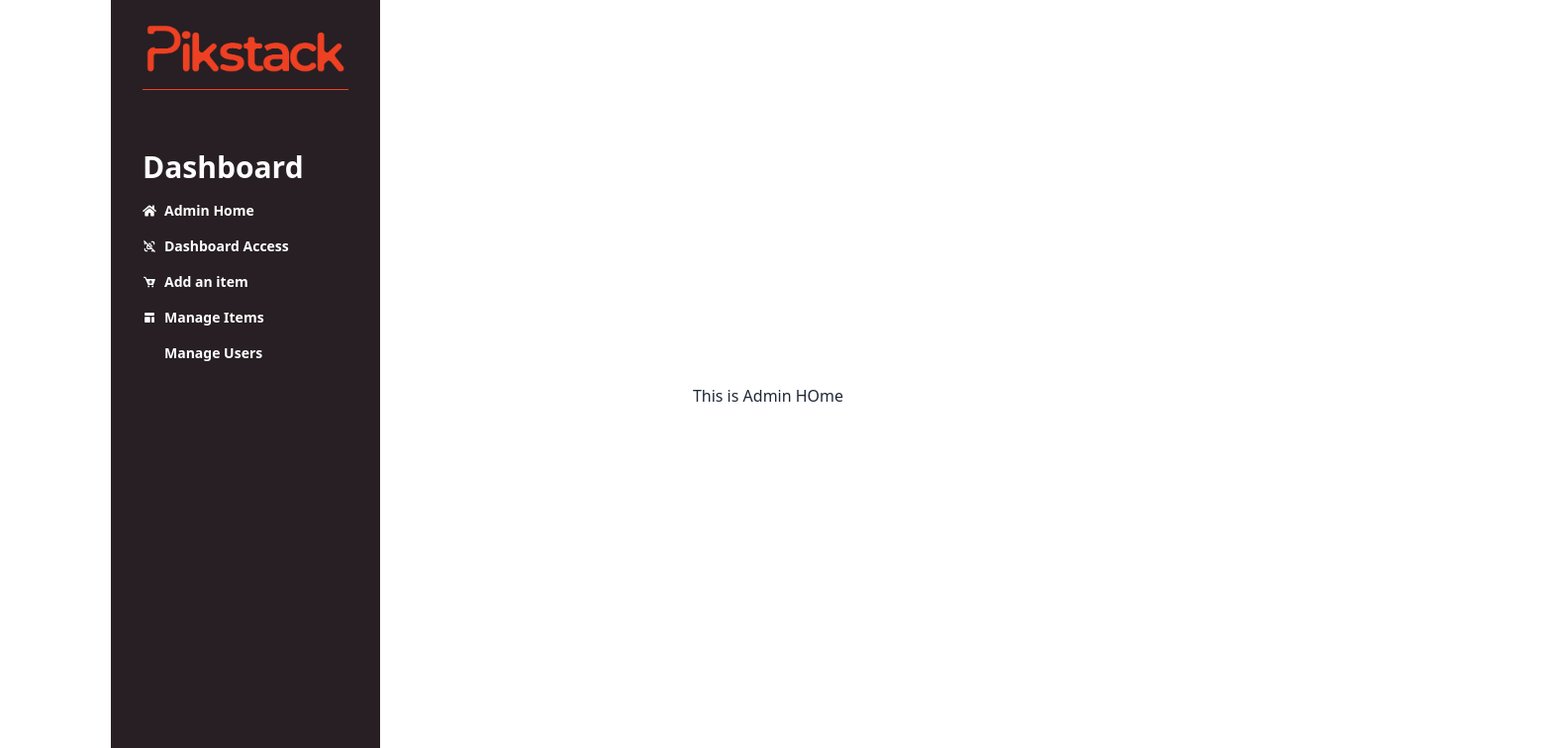
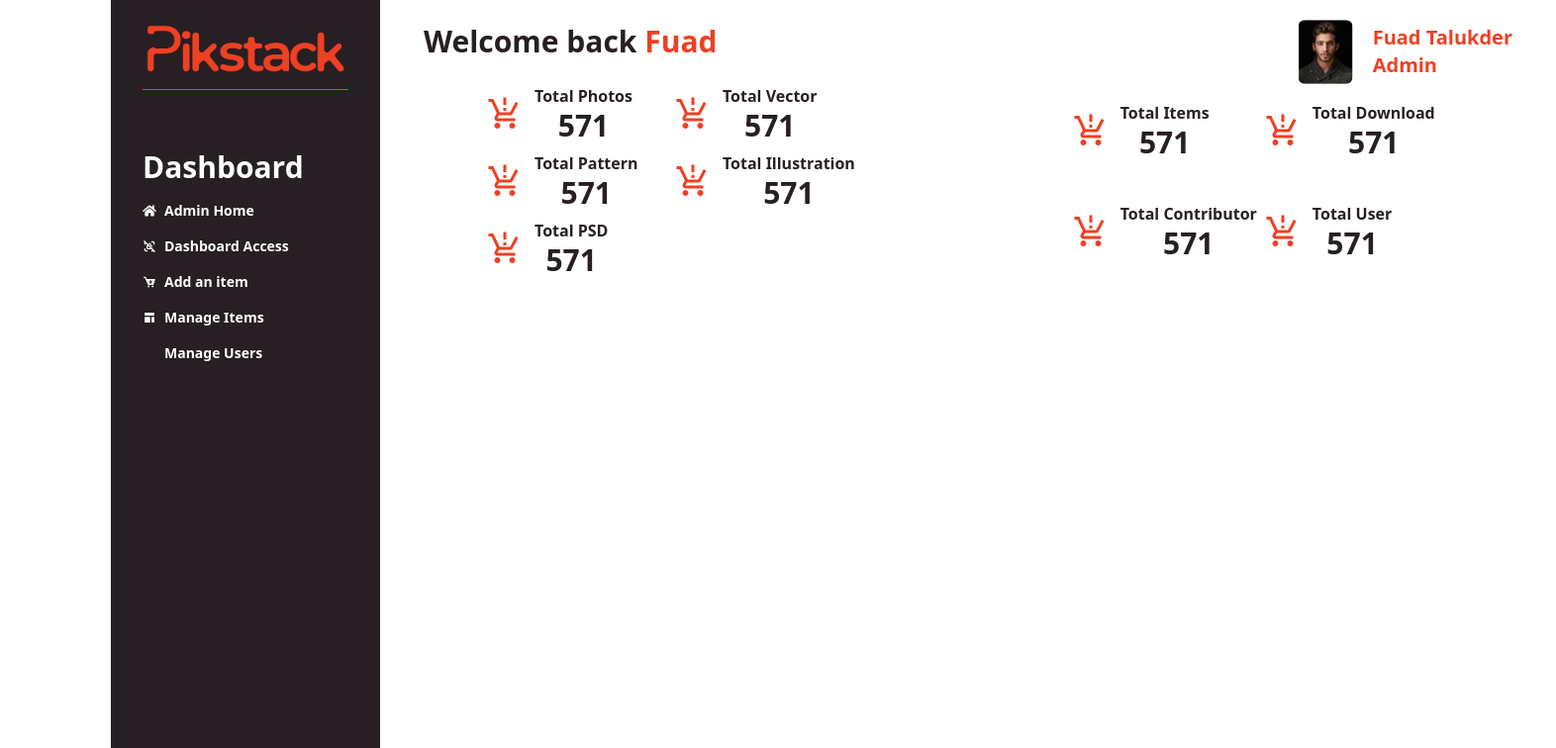
Before and after one commit to FuadTalukder85/pikstack, a React (Vite) app: page /dashboard/admin in a window 1280 px wide. Shown: the top 756 px of the page at 99% size, 1572 px wide, since content can reach past the window. Built offline with nearby package versions, Linux system fonts and the light colour scheme; no server answers; some icons are missing.

Commit message:
design admin dashboard

```diff
--- a/src/Layout/Dashboard.jsx
+++ b/src/Layout/Dashboard.jsx
@@ -10,7 +10,7 @@ const Dashboard = () => {
     <div className="ps-28 pe-28">
       <div className="drawer lg:drawer-open">
         <input id="my-drawer-2" type="checkbox" className="drawer-toggle" />
-        <div className="drawer-content flex flex-col items-center justify-center">
+        <div className="drawer-content">
           {/* Page content here */}
           <Outlet></Outlet>
           <label
--- a/src/Pages/Dashboard/AdminDashboard/AdminHome.jsx
+++ b/src/Pages/Dashboard/AdminDashboard/AdminHome.jsx
@@ -1,7 +1,99 @@
+import { MdProductionQuantityLimits } from "react-icons/md";
+import adminImg from "../../../image/profileImg/profile.jpg";
 const AdminHome = () => {
   return (
-    <div>
-      <h1>This is Admin HOme</h1>
+    <div className="px-11">
+      <div>
+        <div className="flex items-center justify-between text-3xl font-semibold">
+          <h1 className="text-[#271F23]">
+            Welcome back <span className="text-[#EE4023] font-bold">Fuad</span>
+          </h1>
+          <div className="flex items-center gap-5 mt-5">
+            <div>
+              <img src={adminImg} className="w-14 rounded-lg" alt="" />
+            </div>
+            <div className="text-[#EE4023] font-semibold text-xl">
+              <h3>Fuad Talukder</h3>
+              <h3>Admin</h3>
+            </div>
+          </div>
+        </div>
+        <div className="flex justify-between px-16 w-[1100px]">
+          {/* Category */}
+          <div className="grid grid-cols-2 gap-2">
+            <div className="flex items-center gap-3">
+              <MdProductionQuantityLimits className="text-[#EE4023] text-4xl"></MdProductionQuantityLimits>
+              <div className="text-center">
+                <h3 className="text-[#271F23] font-semibold">Total Photos</h3>
+                <h3 className="text-[#271F23] text-3xl font-semibold">571</h3>
+              </div>
+            </div>
+            <div className="flex items-center gap-3">
+              <MdProductionQuantityLimits className="text-[#EE4023] text-4xl"></MdProductionQuantityLimits>
+              <div className="text-center">
+                <h3 className="text-[#271F23] font-semibold">Total Vector</h3>
+                <h3 className="text-[#271F23] text-3xl font-semibold">571</h3>
+              </div>
+            </div>
+            <div className="flex items-center gap-3">
+              <MdProductionQuantityLimits className="text-[#EE4023] text-4xl"></MdProductionQuantityLimits>
+              <div className="text-center">
+                <h3 className="text-[#271F23] font-semibold">Total Pattern</h3>
+                <h3 className="text-[#271F23] text-3xl font-semibold">571</h3>
+              </div>
+            </div>
+            <div className="flex items-center gap-3">
+              <MdProductionQuantityLimits className="text-[#EE4023] text-4xl"></MdProductionQuantityLimits>
+              <div className="text-center">
+                <h3 className="text-[#271F23] font-semibold">
+                  Total Illustration
+                </h3>
+                <h3 className="text-[#271F23] text-3xl font-semibold">571</h3>
+              </div>
+            </div>
+            <div className="flex items-center gap-3">
+              <MdProductionQuantityLimits className="text-[#EE4023] text-4xl"></MdProductionQuantityLimits>
+              <div className="text-center">
+                <h3 className="text-[#271F23] font-semibold">Total PSD</h3>
+                <h3 className="text-[#271F23] text-3xl font-semibold">571</h3>
+              </div>
+            </div>
+          </div>
+          {/*  */}
+          <div className="grid grid-cols-2 gap-2">
+            <div className="flex items-center gap-3">
+              <MdProductionQuantityLimits className="text-[#EE4023] text-4xl"></MdProductionQuantityLimits>
+              <div className="text-center">
+                <h3 className="text-[#271F23] font-semibold">Total Items</h3>
+                <h3 className="text-[#271F23] text-3xl font-semibold">571</h3>
+              </div>
+            </div>
+            <div className="flex items-center gap-3">
+              <MdProductionQuantityLimits className="text-[#EE4023] text-4xl"></MdProductionQuantityLimits>
+              <div className="text-center">
+                <h3 className="text-[#271F23] font-semibold">Total Download</h3>
+                <h3 className="text-[#271F23] text-3xl font-semibold">571</h3>
+              </div>
+            </div>
+            <div className="flex items-center gap-3">
+              <MdProductionQuantityLimits className="text-[#EE4023] text-4xl"></MdProductionQuantityLimits>
+              <div className="text-center">
+                <h3 className="text-[#271F23] font-semibold">
+                  Total Contributor
+                </h3>
+                <h3 className="text-[#271F23] text-3xl font-semibold">571</h3>
+              </div>
+            </div>
+            <div className="flex items-center gap-3">
+              <MdProductionQuantityLimits className="text-[#EE4023] text-4xl"></MdProductionQuantityLimits>
+              <div className="text-center">
+                <h3 className="text-[#271F23] font-semibold">Total User</h3>
+                <h3 className="text-[#271F23] text-3xl font-semibold">571</h3>
+              </div>
+            </div>
+          </div>
+        </div>
+      </div>
     </div>
   );
 };
```
Also changed, not shown: src/image/profileImg/profile.jpg (added).
